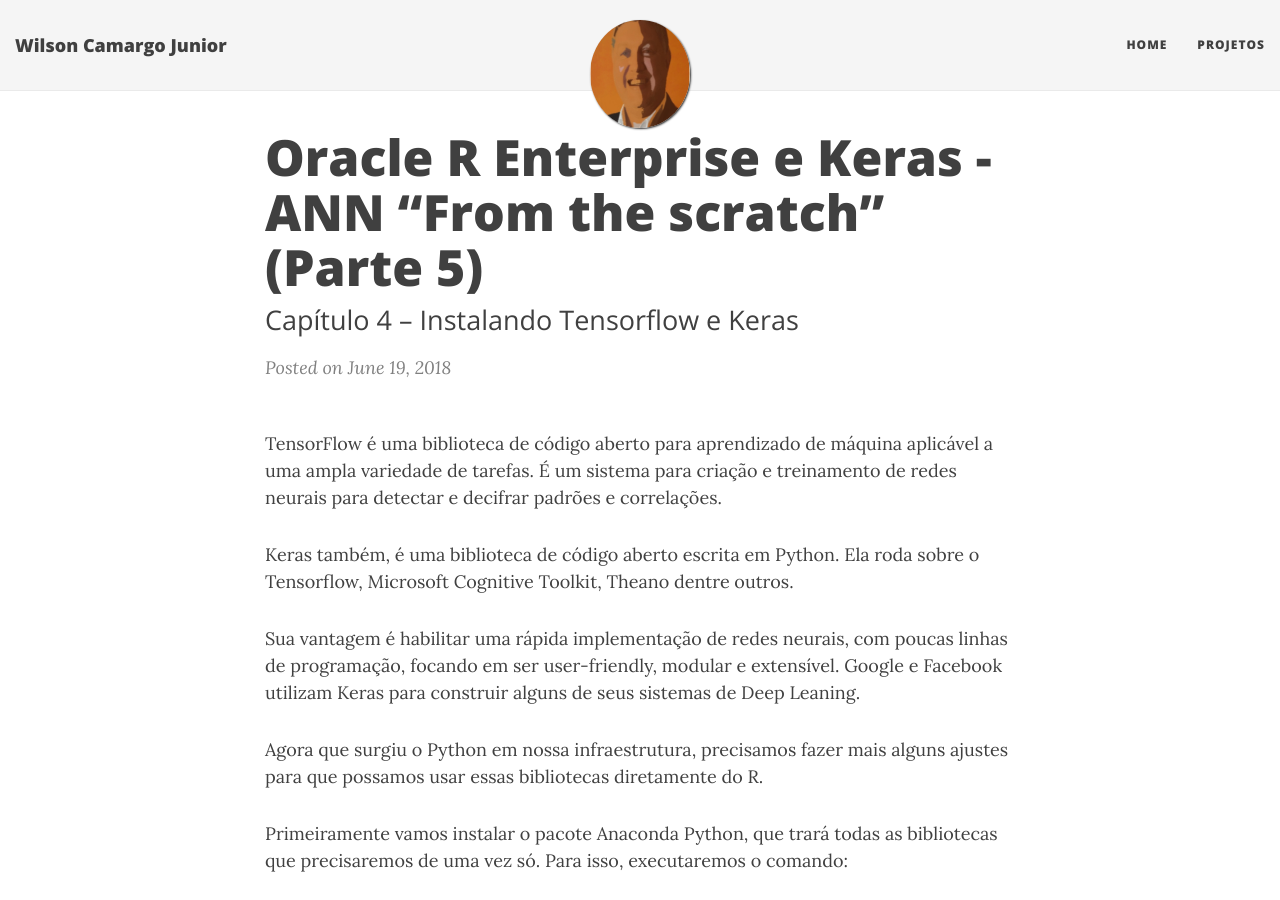
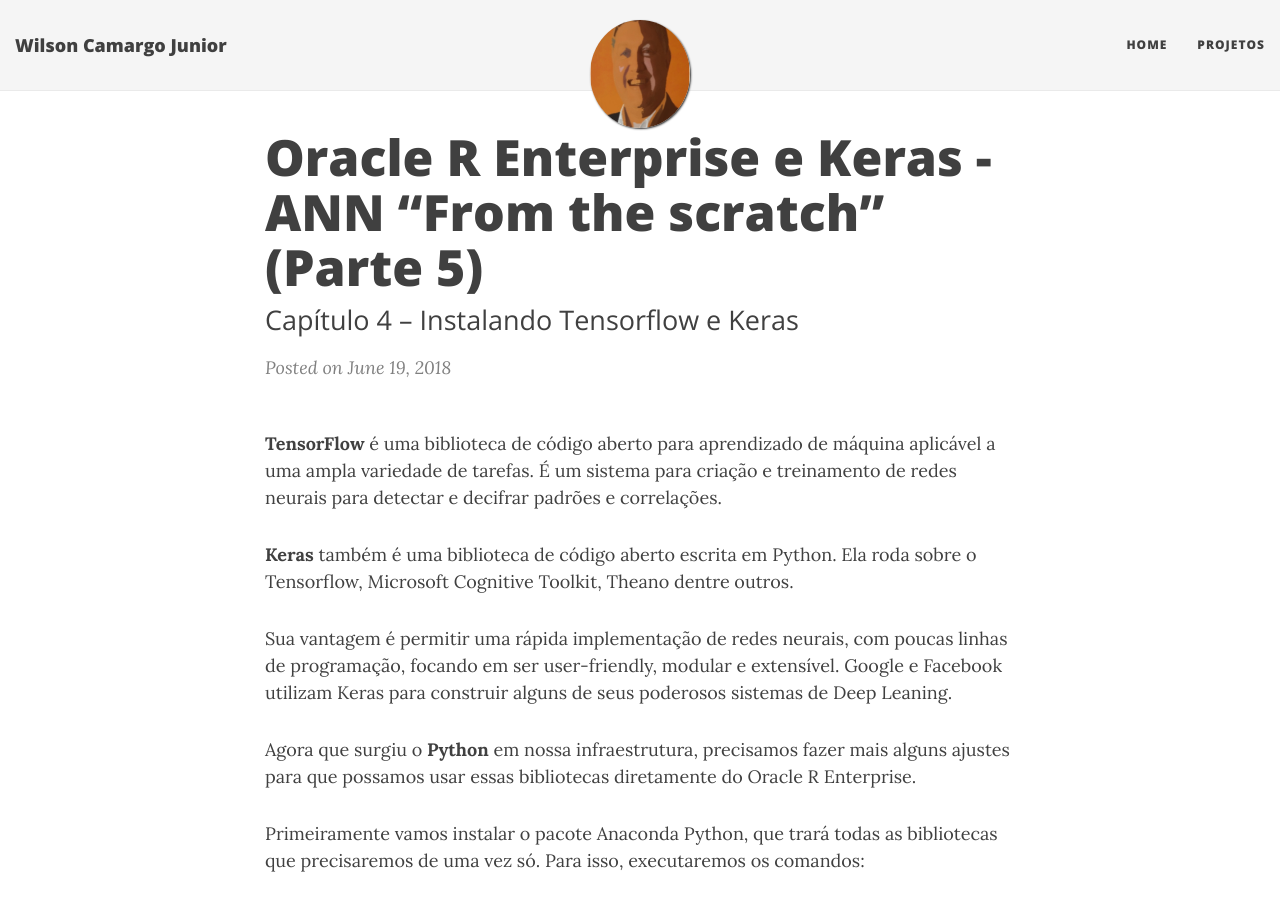
Before and after one commit to wilson-camargo-jr/teste, a Jekyll site: the page built from _posts/2018-06-19-ANN-ORE-P5.md, in a window 1280 px wide and 900 px high. Built offline with Jekyll 4.4.1, drawn with Linux system fonts in a browser that asks for light colours; nearby versions of some CDN libraries; some of the changed text lies outside the part shown.

Commit message:
Update 2018-06-19-ANN-ORE-P5.md

````diff
--- a/_posts/2018-06-19-ANN-ORE-P5.md
+++ b/_posts/2018-06-19-ANN-ORE-P5.md
@@ -4,22 +4,22 @@
 subtitle: Capítulo 4 – Instalando Tensorflow e Keras
 ---
 
+**TensorFlow** é uma biblioteca de código aberto para aprendizado de máquina aplicável a uma ampla variedade de tarefas. É um sistema para criação e treinamento de redes neurais para detectar e decifrar padrões e correlações.
 
-TensorFlow é uma biblioteca de código aberto para aprendizado de máquina aplicável a uma ampla variedade de tarefas. É um sistema para criação e treinamento de redes neurais para detectar e decifrar padrões e correlações.
+**Keras** também é uma biblioteca de código aberto escrita em Python. Ela roda sobre o Tensorflow, Microsoft Cognitive Toolkit, Theano dentre outros.
 
-Keras também, é uma biblioteca de código aberto escrita em Python. Ela roda sobre o Tensorflow, Microsoft Cognitive Toolkit, Theano dentre outros.
+Sua vantagem é permitir uma rápida implementação de redes neurais, com poucas linhas de programação, focando em ser user-friendly, modular e extensível. Google e Facebook utilizam Keras para construir alguns de seus poderosos sistemas de Deep Leaning.
 
-Sua vantagem é habilitar uma rápida implementação de redes neurais, com poucas linhas de programação, focando em ser user-friendly, modular e extensível. Google e Facebook utilizam Keras para construir alguns de seus sistemas de Deep Leaning.
+Agora que surgiu o **Python** em nossa infraestrutura, precisamos fazer mais alguns ajustes para que possamos usar essas bibliotecas diretamente do Oracle R Enterprise.
 
-Agora que surgiu o Python em nossa infraestrutura, precisamos fazer mais alguns ajustes para que possamos usar essas bibliotecas diretamente do R.
+Primeiramente vamos instalar o pacote Anaconda Python, que trará todas as bibliotecas que precisaremos de uma vez só. Para isso, executaremos os comandos:
 
-Primeiramente vamos instalar o pacote Anaconda Python, que trará todas as bibliotecas que precisaremos de uma vez só. Para isso, executaremos o comando:
-
+```
 cd /home/oracle/Downloads/
 curl -O https://repo.anaconda.com/archive/Anaconda3-5.1.0-Linux-x86_64.sh
 chmod 755 Anaconda3-5.1.0-Linux-x86_64.sh
 ./Anaconda3-5.1.0-Linux-x86_64.sh
-
+```
 Nesse momento você verá a seguinte mensagem:
 
 Welcome to Anaconda3 5.1.0  In order to continue the installation process, please review the license agreement.
@@ -32,7 +32,6 @@
 Pressione <Enter> até terminar a exibição do acordo de licenciamento e então informe yes e <Enter> quando solicitado em:
 
 Do you accept the license terms? [yes|no] [no] >>>
-
 
 Aceite o local sugerido para instalação pressionando <Enter> em
 
@@ -57,25 +56,33 @@
 
 Vamos rapidamente fazer alguma atualizações que serão necessárias posteriormente:
 
+```
 conda update –n base conda
+```
 
 Agora vamos configurar o R Studio para utilizar os pacotes recém instalados. Ative o R Studio executando o comando:
 
+```
 cd
 rstudio
+```
 
 No prompt da console do R studio execute os seguintes comandos:
 
+```
 install.packages(“curl”)
 install.packages(“keras”)
+```
 
 Aguarde até finalizar a instalação e a compilação das dependências.
 
 Quando o cursor retornar, execute os 4 comandos em seguida, os 2 primeiros carregarão as bibliotecas tensorflow e keras e os demais realizarão a instalação do ambiente de execução no R:
 
+```
 library(tensorflow)
 library(keras)
 install_tensorflow()
 install_keras(conda = "/home/oracle/anaconda3/bin/conda")
+```
 
 Agora estamos prontos para construir nossa rede neural para Análise de Empréstimos.
````
